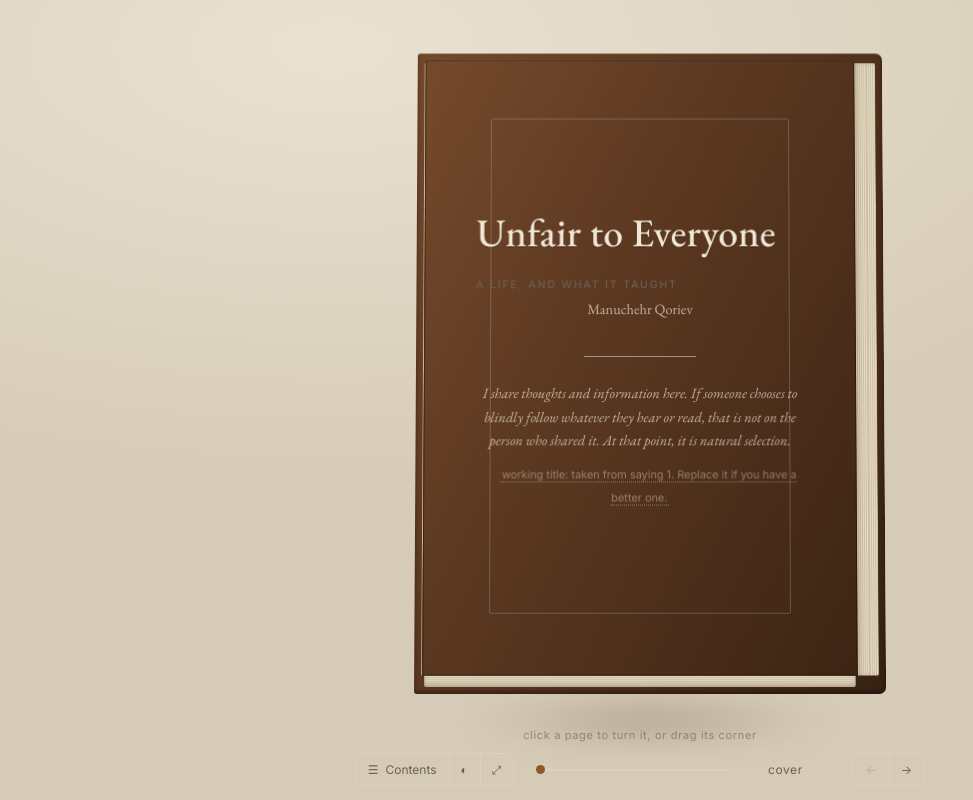
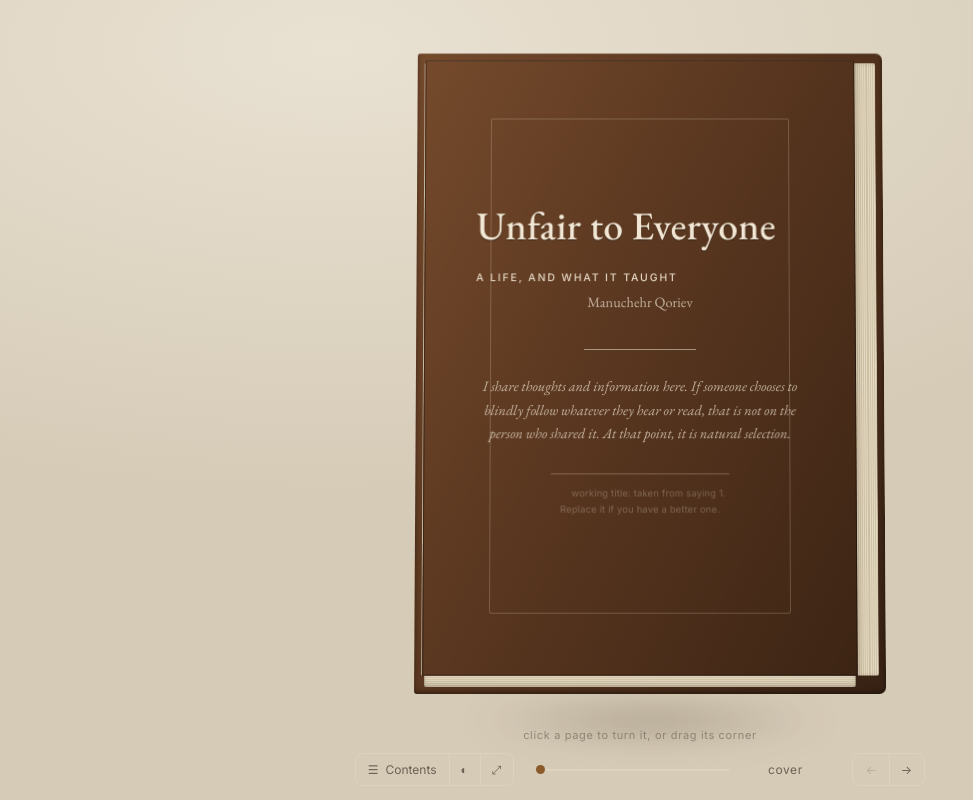
Before and after one commit to manuchehrqoriev798/my-story, a plain HTML site: page index.html in a window 1280 px wide. Shown: the whole page, without its empty margins (0-973 px from the left). Drawn offline with nearby package versions, Linux system fonts and the light colour scheme.

Commit message:
Stop the cover borrowing ink meant for paper
Two things made the title page look unfinished, and only one of them was
visible in the dark theme.

The subtitle was painted in --ink-soft. That token is ink for paper, and the
cover is not paper. .page h3 sets it, .page--cover h3 sits above with exactly
the same specificity, one class and one type each, so source order decided and
the paper rule won because it comes later. Measured on the cover brown: 1.48
to 1 in the light theme, which is barely legible, and 4.79 to 1 in the dark
one, which is why it read as fine there. The override now sits immediately
after the rule it is overriding, with a comment saying why it cannot live next
to the other cover rules. After: 7.26 in light and 10.38 in dark. Interior
chapter subtitles are unchanged and still use paper ink, which was checked
rather than assumed.

The drafting mark under the epigraph was an inline device doing a block job. A
dotted underline is right for a gap inside a sentence, where it marks a few
words in a line of running text. On a note that stands alone in its own
paragraph the underline follows the line boxes instead of the block, so it
broke in the middle of a phrase and read as damage rather than as a mark. A
mark that is the only child of its paragraph is now a quiet block: no
underline, a hairline above it on the centred pages and a rule down its left
edge on the reading pages. Inline marks inside sentences keep the dotted
underline, which is the case it was designed for.

Checked in both themes, on the cover and on a Part One spread.

```diff
--- a/index.html
+++ b/index.html
@@ -212,6 +212,13 @@ body{
   text-transform:uppercase; color:var(--ink-soft); font-weight:500;
   margin:1.5em 0 .5em;
 }
+/* .page h3 above paints subtitles in --ink-soft, which is ink for paper, and
+   it has exactly the same specificity as .page--cover h3, one class and one
+   type each, so source order decides and the paper rule was winning. The
+   cover is not paper: grey on brown measured 1.48:1 in the light theme, and
+   only looked right in the dark one because --ink-soft happens to be light
+   there. This has to sit after .page h3, not next to the other cover rules. */
+.page--cover h3{ color:inherit }
 .page h2+h3{ margin-top:.24em }
 /* A chapter opens with a drop cap, as a set book does. Anchored to h2 so it
    fires once per chapter, on the first prose paragraph after the epigraph,
@@ -250,6 +257,23 @@ body{
 .slot{
   font-family:var(--sans); font-size:.76em; font-style:normal;
   color:var(--accent); border-bottom:1px dotted var(--accent); padding:0 .12em;
+}
+/* A mark alone in its own paragraph is a note about the book, not a gap
+   inside a sentence. The dotted underline is an inline device: on a wrapped
+   standalone line it tracks the line boxes, so it breaks mid phrase and reads
+   as damage rather than as a mark. Standalone marks become quiet blocks. */
+.slot:only-child{
+  display:block; border-bottom:0; margin:.3em 0;
+  padding:.06em 0 .06em .8em; border-left:1px solid var(--accent);
+  font-size:.72em; line-height:1.62; opacity:.88;
+}
+/* On the cover and the part pages everything is centred, so a left rule would
+   hang off the axis. A hairline above does the same job on the centre line. */
+.page--cover .slot:only-child,
+.page--display .slot:only-child{
+  border-left:0; border-top:1px solid currentColor; text-align:center;
+  padding:1.15em 0 0; margin:2em auto 0; max-width:30ch;
+  font-size:.66em; letter-spacing:.015em; opacity:.4;
 }
 .page--display .page-content{
   display:flex; flex-direction:column; justify-content:center; text-align:center;
```
Also changed, not shown: template.html (+24 -0 lines).
